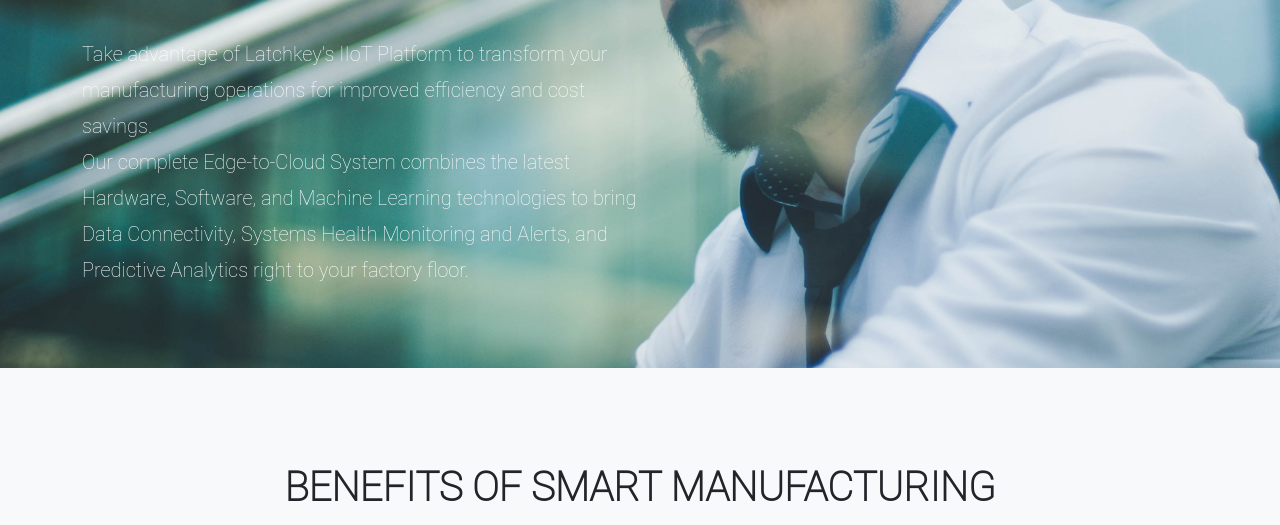
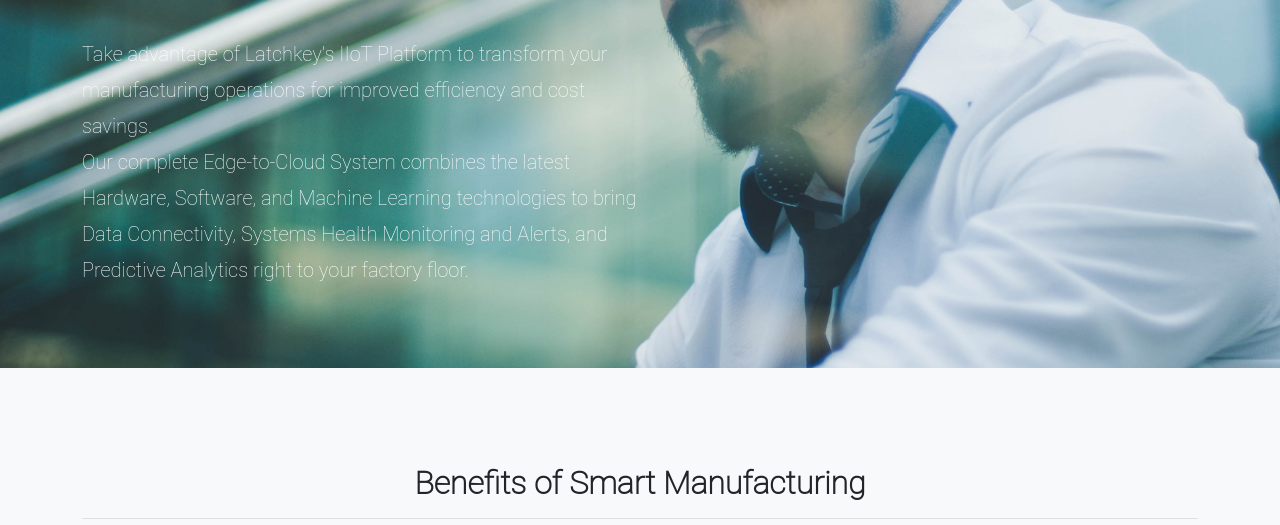
Before and after one commit to latchkey-iot/latchkey-iot.github.io, a plain HTML site: page index.html in a window 1280 px wide. Shown: the part 418-943 px from the top of the page. Drawn offline with nearby package versions, Linux system fonts and the light colour scheme; a web font is replaced by a local one.

Commit message:
update title sizes

```diff
--- a/index.html
+++ b/index.html
@@ -90,10 +90,18 @@
         <!-- Services-->
          <section class="page-section bg-light" id="benefits">
             <div class="container">
+
+                <div class="section-heading text-center">
+                    <h2>Benefits of Smart Manufacturing</h2>
+                    <!-- <p class="text-muted">Customizeable for your needs</p> -->
+                    <hr>
+                </div>
+
+                <!--
                 <div class="text-center">
                     <h2 class="section-heading text-uppercase">Benefits of Smart Manufacturing</h2>
                     <h3 class="section-subheading text-muted"></h3>
-                </div>
+                </div> -->
                 <div class="row text-center">
                     <div class="col-md-4">
                         <span class="fa-stack fa-4x">
```
